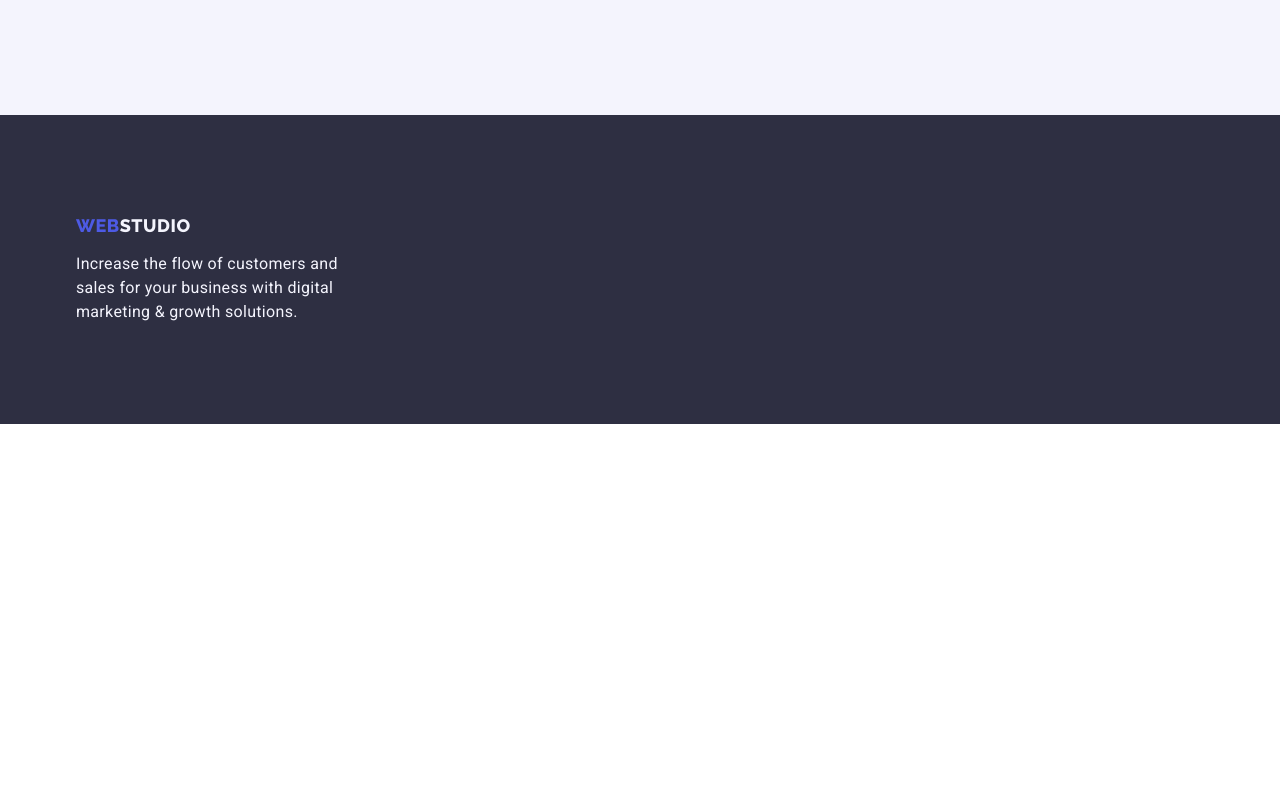
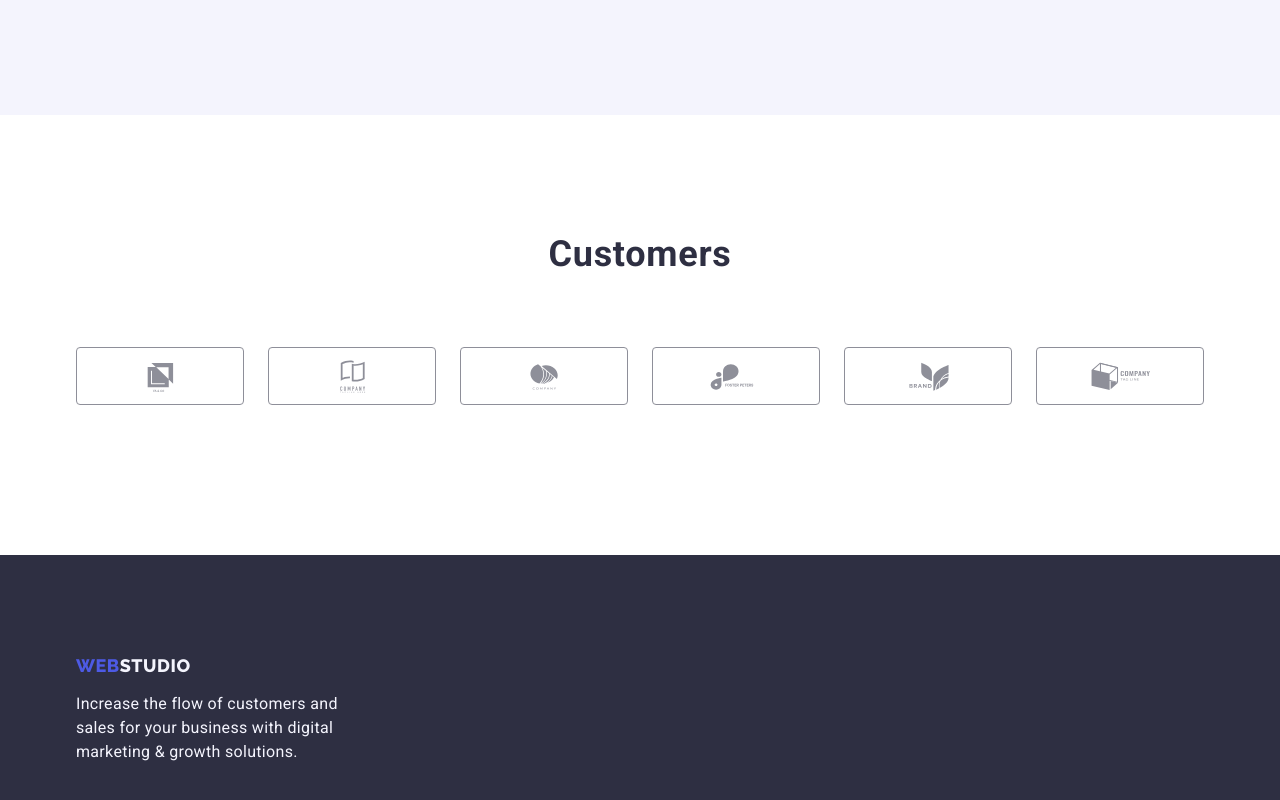
Before and after one commit to Andrii-k3k/goit-markup-hw-06, a plain HTML site: page index.html in a window 1280 px wide. Shown: the part 2448-3248 px from the top of the page. Before the commit the page ends 2872 px from the top, so only its background shows below. Drawn offline with nearby package versions, Linux system fonts and the light colour scheme.

Commit message:
Update 4

```diff
--- a/css/style.css
+++ b/css/style.css
@@ -1,23 +1,29 @@
-:root{
+:root {
   --color: #434455;
-    --color-white: #FFFFFF;
-    --сolor-iris: #4D5AE5;
-    --color-navy: #2E2F42;
+  --color-white: #ffffff;
+  --сolor-iris: #4d5ae5;
+  --color-navy: #2e2f42;
   --color-hover: #404bbf;
   --color-section: #2e2f42;
 }
 
-body{
+body {
   font-family: "Roboto", sans-serif;
-    background-color:var(--color-white);
+  background-color: var(--color-white);
   color: var(--color);
 }
 
-h1,h2,h3,h4,h5,h6,p{
+h1,
+h2,
+h3,
+h4,
+h5,
+h6,
+p {
   margin: 0;
 }
 
-.slider-title{
+.slider-title {
   max-width: 496px;
   margin-left: auto;
   margin-right: auto;
@@ -32,39 +38,35 @@ h1,h2,h3,h4,h5,h6,p{
   background-color: var(--color-navy);
 }
 
-
-img{
+img {
   display: block;
 }
 
-.menu-link:hover
-{
+.menu-link:hover {
   color: var(--color-hover);
 }
 
-.menu-link:focus
-{
+.menu-link:focus {
   color: var(--color-hover);
 }
 
-.menu-nav{
-    font-family:Roboto;
-    font-size:16px;
-    font-weight:500;
-    line-height:24px;
-    letter-spacing:0.02em;
-
+.menu-nav {
+  font-family: Roboto;
+  font-size: 16px;
+  font-weight: 500;
+  line-height: 24px;
+  letter-spacing: 0.02em;
 }
 
-.button-order{
+.button-order {
   display: block;
-    background-color:var(--сolor-iris);
-    color:var(--color-white);
-    font-family:"Roboto", sans-serif;
+  background-color: var(--сolor-iris);
+  color: var(--color-white);
+  font-family: "Roboto", sans-serif;
   font-weight: 500;
-    font-size:16px;
-    line-height:1.5;
-    letter-spacing:0.04em;
+  font-size: 16px;
+  line-height: 1.5;
+  letter-spacing: 0.04em;
   min-width: 169px;
   height: 56px;
   margin: 0 auto;
@@ -74,28 +76,27 @@ img{
   cursor: pointer;
 }
 
-.main-slider{
-    background-color:var(--color-navy);
+.main-slider {
+  background-color: var(--color-navy);
   padding: 188px 0;
 }
 
-.logo-text-studio{
+.logo-text-studio {
   color: var(--color-navy);
 }
 
-.logo-footer{
+.logo-footer {
   color: #f4f4fd;
   display: inline-block;
   margin-bottom: 17.5px;
 }
 
-nav .list{
+nav .list {
   list-style: none;
   justify-content: center;
-
 }
 
-.address-list{
+.address-list {
   display: inline-block;
   line-height: 1.5;
   letter-spacing: 0.02em;
@@ -103,25 +104,25 @@ nav .list{
   padding: 24px 0;
 }
 
-a .list{
+a .list {
   font-size: 16px;
   line-height: 1.5;
   letter-spacing: 0.02em;
-    color:var(--color);
+  color: var(--color);
 }
 
-.list{
+.list {
   list-style: none;
   margin: 0;
   padding: 0;
 }
 
-.link{
-    text-decoration:none;
-    color:var(--color-navy);
+.link {
+  text-decoration: none;
+  color: var(--color-navy);
 }
 
-.menu-link{
+.menu-link {
   font-weight: 500;
   font-size: 16px;
   line-height: 1.5;
@@ -129,57 +130,56 @@ a .list{
   padding: 24px 0;
 }
 
-.logo{
+.logo {
   display: inline-block;
-    font-family:"Raleway", sans-serif;
+  font-family: "Raleway", sans-serif;
   color: var(--сolor-iris);
   font-weight: 800;
   font-size: 18px;
   line-height: 1.17;
   letter-spacing: 0.03em;
   text-transform: uppercase;
-    margin-right: 76px
-
+  margin-right: 76px;
 }
 
-.info-mail-tell{
+.info-mail-tell {
   font-style: normal;
   margin-left: auto;
 }
 
 .address-list:hover,
-.address-list:focus{
+.address-list:focus {
   color: #404bbf;
 }
 
 list:hover,
-list:focus{
+list:focus {
   color: #404bbf;
 }
 
 .button-order:hover,
-.button-order:focus{
-    background-color: #404BBF;
+.button-order:focus {
+  background-color: #404bbf;
   cursor: pointer;
 }
 
-.header-Business-strategy{
+.header-Business-strategy {
   font-size: 20px;
   line-height: 1.2;
   letter-spacing: 0.02em;
-    color:#2e2f42 ;
+  color: #2e2f42;
   align-items: flex-start;
   gap: 8px;
 }
 
-.list-business-strategy{
+.list-business-strategy {
   width: 264px;
   font-size: 20px;
   line-height: 1.2;
-    color:#2e2f42 ;
+  color: #2e2f42;
 }
 
-.key-features{
+.key-features {
   margin-bottom: 8px;
   font-weight: 500;
   font-size: 20px;
@@ -187,84 +187,80 @@ list:focus{
   letter-spacing: 0.02em;
 }
 
-.paragraf-business-strategy{
+.paragraf-business-strategy {
   font-size: 16px;
   line-height: 1.5;
   letter-spacing: 0.02em;
   color: #434455;
 }
 
-.header-section-images{
+.header-section-images {
   font-size: 36px;
   line-height: 1.11;
   text-align: center;
   letter-spacing: 0.02em;
   text-transform: capitalize;
   color: #2e2f42;
- margin-bottom: 72px
+  margin-bottom: 72px;
 }
 
-.team-img-section{
- background-color: #F4F4FD;
+.team-img-section {
+  background-color: #f4f4fd;
   padding-top: 120px;
- padding-bottom: 120px
-
+  padding-bottom: 120px;
 }
 
-.team-header{
+.team-header {
   font-size: 36px;
   line-height: 1.11;
   text-align: center;
   letter-spacing: 0.02em;
   text-transform: capitalize;
-    color:  #2e2f42;
+  color: #2e2f42;
   margin-bottom: 72px;
 }
 
-.team-card-list{
-    background-color: #FFFFFF;
+.team-card-list {
+  background-color: #ffffff;
   border-radius: 0px 0px 4px 4px;
   width: calc((100% - 72px) / 4);
 }
 
-.team-card-list-port{
-    background-color: #FFFFFF;
+.team-card-list-port {
+  background-color: #ffffff;
   border-radius: 0px 0px 4px 4px;
   width: calc((100% - 48px) / 3);
 }
-.header-list-name{
+.header-list-name {
   font-weight: 500;
   font-size: 20px;
   line-height: 1.2;
   letter-spacing: 0.02em;
-    color:#2e2f42;
+  color: #2e2f42;
   margin-bottom: 8px;
-
 }
 
-
-.footer{
+.footer {
   background-color: #2e2f42;
   padding-top: 100px;
   padding-bottom: 100px;
-
 }
 
-.footer-par{
+.footer-par {
   font-weight: 400;
   line-height: 1.5;
-    color:#F4F4FD;
+  color: #f4f4fd;
   letter-spacing: 0.02em;
 }
 
-.footer-par{
+.footer-par {
   width: 264px;
 }
 
-.logo-footer{
+.logo-footer {
   margin-bottom: 16px;
   display: inline-block;
-    font-family:"Raleway", sans-serif;
+  font-family: "Raleway", sans-serif;
   color: var(--сolor-iris);
   font-weight: 800;
   font-size: 18px;
@@ -273,49 +269,48 @@ list:focus{
   text-transform: uppercase;
 }
 
-.logo-footer-span{
-    color: #F4F4FD;
+.logo-footer-span {
+  color: #f4f4fd;
 }
 
-.menu-button{
-    font-family: "Roboto", sans-serif ;
+.menu-button {
+  font-family: "Roboto", sans-serif;
   font-weight: 500;
-    font-size: 16px ;
+  font-size: 16px;
   line-height: 1.5;
   letter-spacing: 0.04em;
-    color:#4d5ae5;
-    background-color:#F4F4FD;
+  color: #4d5ae5;
+  background-color: #f4f4fd;
   cursor: pointer;
   padding: 12px 24px;
   border-radius: 4px;
-border: 1px solid var(--CORNFLOWER, #E7E9FC);
-background: var(--CLOUD, #F4F4FD);
+  border: 1px solid var(--CORNFLOWER, #e7e9fc);
+  background: var(--CLOUD, #f4f4fd);
 }
 
 .menu-button:hover,
-.menu-button:focus{
-    color: #FFFFFF;
-    background-color: #404BBF;
+.menu-button:focus {
+  color: #ffffff;
+  background-color: #404bbf;
   border: 1px solid transparent;
 }
 
-.web-cases{
+.web-cases {
   font-size: 20px;
   font-weight: 500;
   line-height: 24px;
   letter-spacing: 0.02em;
-color:#2e2f42;
+  color: #2e2f42;
   margin-bottom: 8px;
 }
 
-.web-category{
+.web-category {
   font-size: 16px;
   font-weight: 400;
   line-height: 24px;
   letter-spacing: 0.02em;
   color: #434455;
 }
-
 
 /* ДЗ 3 */
 .visually-hidden {
@@ -331,18 +326,18 @@ color: #434455;
   overflow: hidden;
 }
 
-.container{
+.container {
   width: 1158px;
   padding-left: 15px;
   padding-right: 15px;
   margin: 0 auto;
 }
 
-.section-header{
+.section-header {
   border-bottom: 1px solid #e7e9fc;
 }
 
-.header{
+.header {
   display: flex;
   align-items: center;
 }
@@ -351,40 +346,39 @@ color: #434455;
   display: flex;
 }
 
-.menu-ul{
+.menu-ul {
   gap: 40px;
   display: flex;
   align-items: center;
 }
 
-.adress-ul{
+.adress-ul {
   gap: 40px;
   display: flex;
   align-items: center;
-
 }
 
-.nav{
+.nav {
   margin-left: auto;
 }
 
-.ul-two-section{
+.ul-two-section {
   display: flex;
   flex-wrap: nowrap;
   gap: 24px;
 }
 
-.section-business-strategy{
+.section-business-strategy {
   padding-top: 120px;
   padding-bottom: 120px;
 }
 
-.section-tree-image{
+.section-tree-image {
   padding-top: 72px;
   padding-bottom: 120px;
 }
 
-.ul-tree-image{
+.ul-tree-image {
   display: flex;
   flex-wrap: wrap;
   gap: 24px;
@@ -392,53 +386,86 @@ padding-bottom: 120px;
   padding-bottom: 120px;
 }
 
-.ul-person-img{
+.ul-person-img {
   display: flex;
   flex-wrap: wrap;
   gap: 24px;
-
-
 }
 
 .work-cases,
-.header-list-name{
+.header-list-name {
   text-align: center;
 }
 
-.position-name{
-    padding-top:32px;
-    padding-bottom:32px;
+.position-name {
+  padding-top: 32px;
+  padding-bottom: 32px;
 }
 
-.port-menu{
+.port-menu {
   gap: 24px;
   display: flex;
   justify-content: center;
   margin-bottom: 72px;
 }
 
-.port-section{
+.port-section {
   padding-top: 96px;
   padding-bottom: 120px;
 }
 
-.menu-port-li{
-
+.menu-port-li {
 }
 
-.li-tree-section{
+.li-tree-section {
   width: calc((100% - 48px) / 3);
 }
 
-.cart-cases{
+.cart-cases {
   display: flex;
   flex-wrap: wrap;
- gap: 48px 24px ;
+  gap: 48px 24px;
 }
 
-.positicases-div{
+.positicases-div {
   padding: 32px 16px;
   border: 1px solid #e7e9fc;
   border-top: none;
+}
 
+/* ДЗ 4 */
+
+.company-section {
+    padding-bottom: 120px;
 }
+.company-header{
+    font-size: 36px;
+    line-height: 1.11;
+    text-align: center;
+    letter-spacing: 0.02em;
+    text-transform: capitalize;
+    color: #2e2f42;
+    margin-bottom: 72px;
+    margin-top: 120px;
+}
+.company-div {
+}
+
+.company-ul {
+  display: flex;
+  flex-wrap: wrap;
+  gap: 24px;
+}
+
+.company-pos-div {
+  width: 168px;
+  height: 88px;
+}
+
+.company-list {
+  display: flex;
+  justify-content: center;
+  align-items: center;
+  border-radius: 4px;
+  border: 1px solid var(--LIGHT-SLATE, #8e8f99);
+}
--- a/index.html
+++ b/index.html
@@ -155,6 +155,70 @@
           </ul>
         </div>
       </section>
+
+       <!-- SECTION 5 -->
+
+       <section class="company-section">
+        <div class="container company-div">
+          <h2 class="company-header">Customers</h2>
+          <ul class="list company-ul">
+            <div class="company-pos-div">
+              <li class="company-list">
+                <svg  width="104px" height="56px">
+                  <use href="/images/icons.svg#icon-Client-1" width="104px" height="56px">
+
+                </use>
+              </svg>
+              </li>
+            </div>
+            <div class="company-pos-div">
+              <li class="company-list">
+                <svg  width="104px" height="56px">
+                  <use href="/images/icons.svg#icon-Client-2" width="104px" height="56px">
+
+                </use>
+              </svg>
+              </li>
+            </div>
+            <div class="company-pos-div">
+              <li class="company-list">
+                <svg  width="104px" height="56px">
+                  <use href="/images/icons.svg#icon-Client-3" width="104px" height="56px">
+
+                </use>
+              </svg>
+              </li>
+            </div>
+            <div class="company-pos-div">
+              <li class="company-list">
+                <svg  width="104px" height="56px">
+                  <use href="/images/icons.svg#icon-Client-4" width="104px" height="56px">
+                </use>
+              </svg>
+              </li>
+            </div>
+            <div class="company-pos-div">
+              <li class="company-list">
+                <svg  width="104px" height="56px">
+                  <use href="/images/icons.svg#icon-Client-5" width="104px" height="56px">
+
+                </use>
+              </svg>
+              </li>
+            </div>
+            <div class="company-pos-div">
+              <li class="company-list">
+                <svg  width="104px" height="56px">
+                  <use href="/images/icons.svg#icon-Client-6" width="104px" height="56px">
+
+                </use>
+              </svg>
+              </li>
+            </div>
+          </ul>
+
+       </section>
+
     </main>
 
     <!-- FOOTER -->
```
Also changed, not shown: images/icons.svg (added). Lines whose indentation alone changed are shown as unchanged.
